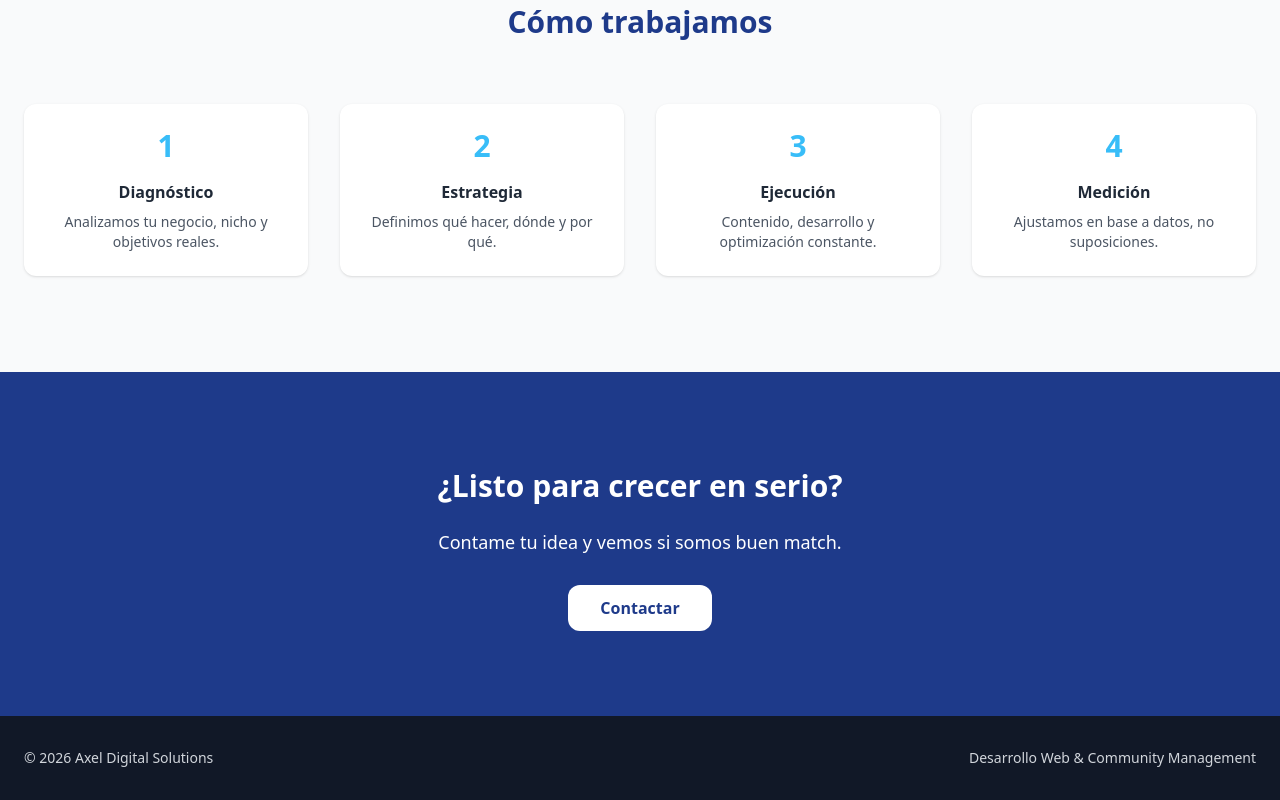
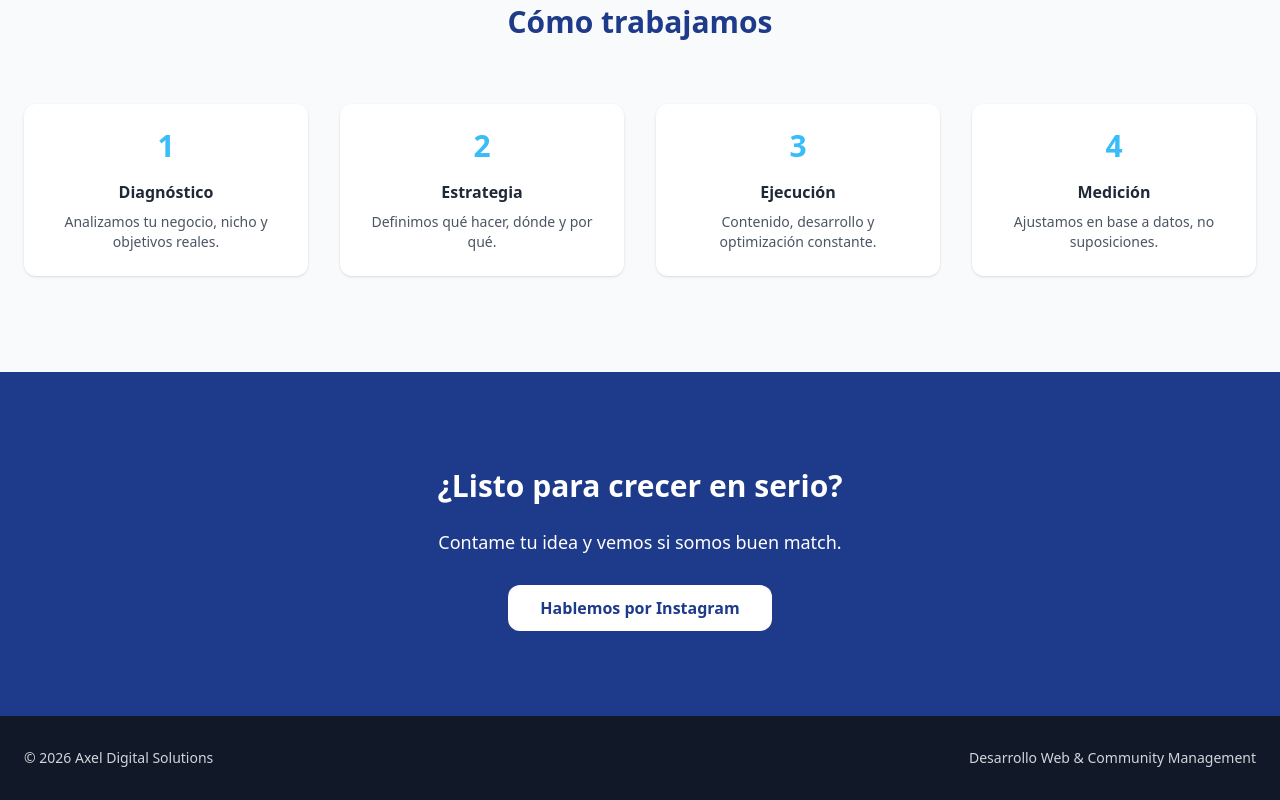
Before and after one commit to moreenoAxel/mi.web, a plain HTML site: page index.html in a window 1280 px wide. Shown: the part 980-1780 px from the top of the page. Drawn offline with nearby package versions, Linux system fonts and the light colour scheme.

Commit message:
link instagram

```diff
--- a/index.html
+++ b/index.html
@@ -125,6 +125,7 @@
   </section>
 
   <!-- CONTACTO -->
+  <!-- CONTACTO -->
 <section id="contacto" class="py-24 bg-primary text-white">
   <div class="max-w-7xl mx-auto px-6 text-center">
     <h3 class="text-3xl font-bold mb-6">
@@ -133,12 +134,18 @@
     <p class="mb-10 text-lg">
       Contame tu idea y vemos si somos buen match.
     </p>
-      <a href="mailto:contacto@axeldigitalsolutions.com"
-         class="bg-white text-primary font-semibold px-8 py-3 rounded-xl hover:bg-gray-100 transition">
-        Contactar
+    <a
+      href="https://www.instagram.com/axeldigitalsolutions/"
+      target="_blank"
+      rel="noopener noreferrer"
+      class="bg-white text-primary font-semibold px-8 py-3 rounded-xl hover:bg-gray-100 transition"
+    >
+      Hablemos por Instagram
     </a>
   </div>
 </section>
+
+
 
   <!-- FOOTER -->
   <footer class="bg-gray-900 text-gray-300 py-8">
```
Lines whose indentation alone changed are shown as unchanged.
